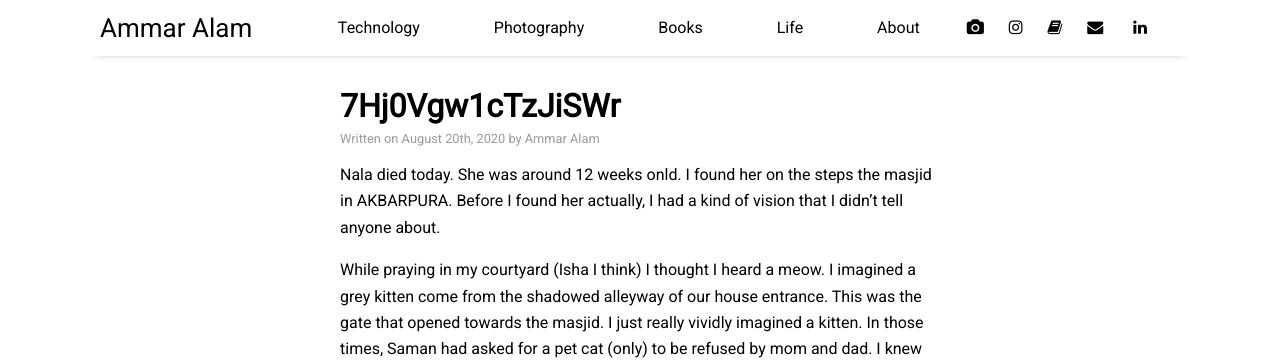
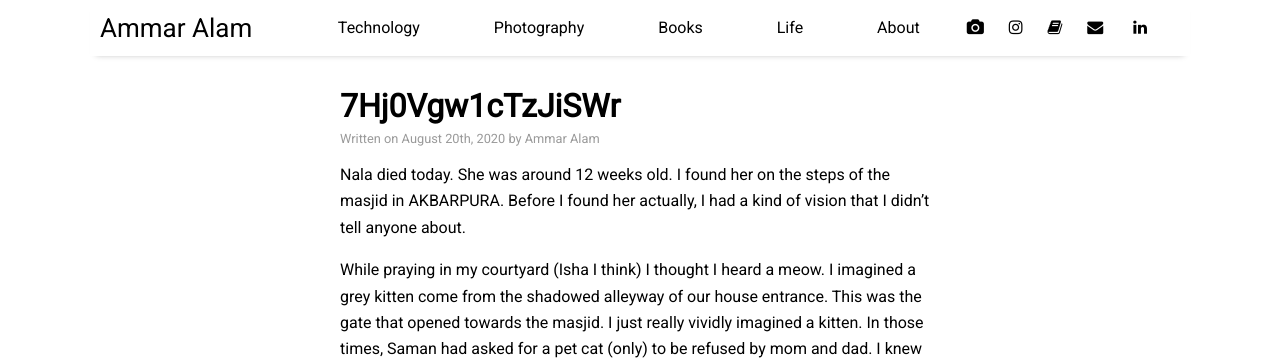
Before and after one commit to AALAM98mod100/AALAM98mod100.github.io, a Jekyll site: the page built from _posts/2020-08-20-7Hj0Vgw1cTzJiSWr.md, in a window 1280 px wide and 1400 px high. Shown: the top 360 px of the window. Built offline with Jekyll 4.4.1, drawn with Linux system fonts in a browser that asks for light colours; nearby versions of some CDN libraries; some of the changed text lies outside the part shown.

Commit message:
spelling corrections

```diff
--- a/_posts/2020-08-20-7Hj0Vgw1cTzJiSWr.md
+++ b/_posts/2020-08-20-7Hj0Vgw1cTzJiSWr.md
@@ -7,7 +7,7 @@ tags: [diary,nala]
 private: true
 ---
 
-Nala died today. She was around 12 weeks onld. I found her on the steps the masjid in AKBARPURA. Before I found her actually, I had a kind of vision that I didn't tell anyone about.
+Nala died today. She was around 12 weeks old. I found her on the steps of the masjid in AKBARPURA. Before I found her actually, I had a kind of vision that I didn't tell anyone about.
 
 While praying in my courtyard (Isha I think) I thought I heard a meow. I imagined a grey kitten come from the shadowed alleyway of our house entrance. This was the gate that opened towards the masjid. I just really vividly imagined a kitten. In those times, Saman had asked for a pet cat (only) to be refused by mom and dad. I knew they cannot (would not) refuse a rescue so I yearned for that (circumstance) instead.
 
@@ -31,4 +31,4 @@ I will miss you Nala. You pure, cute, beautiful creature that brought such joy i
 
 From Him we came and to Him we shall return.
 
-In the meantime I'll try my best to be kind to all that dwells on this earth/
+In the meantime I'll try my best to be kind to all that dwells on this earth.
```
